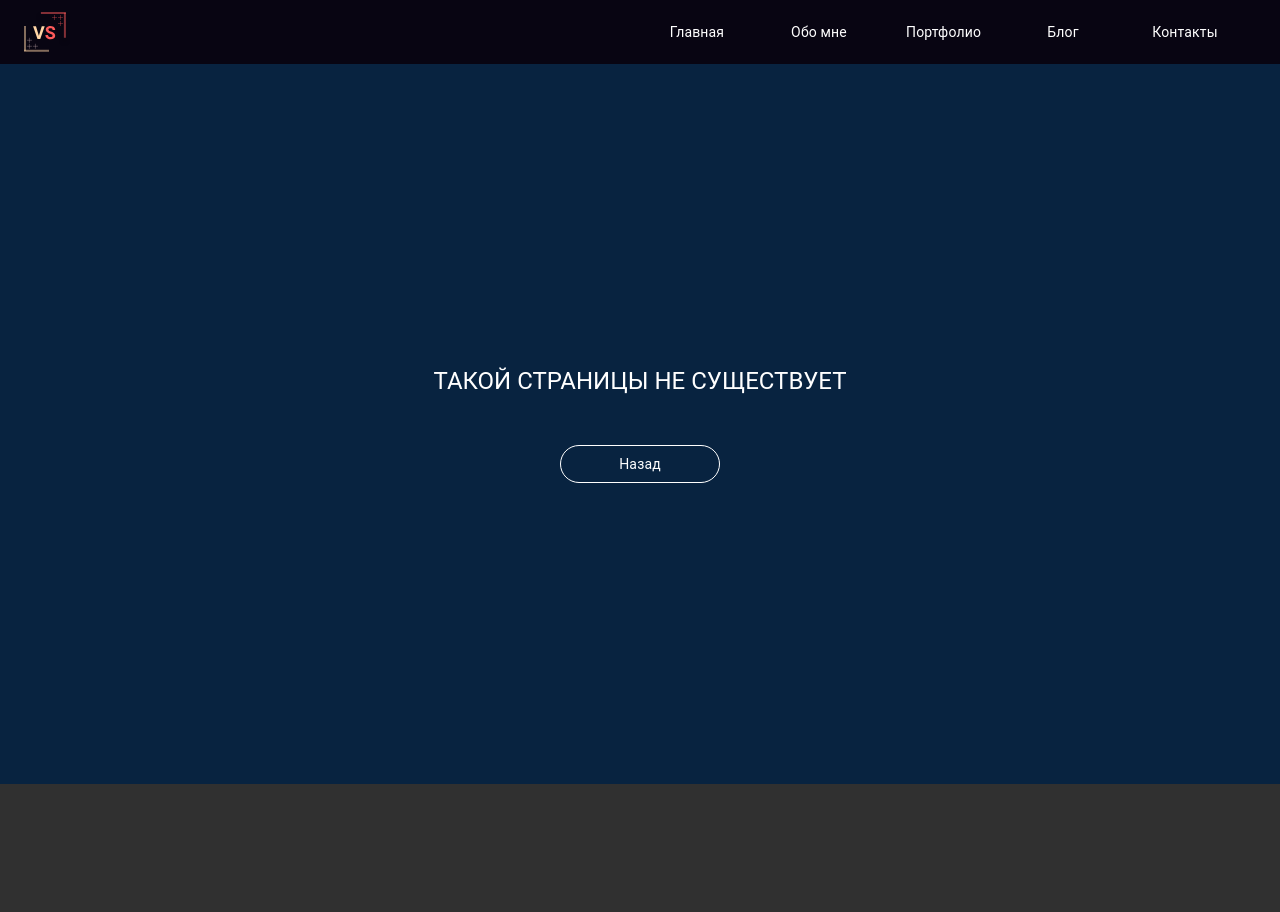
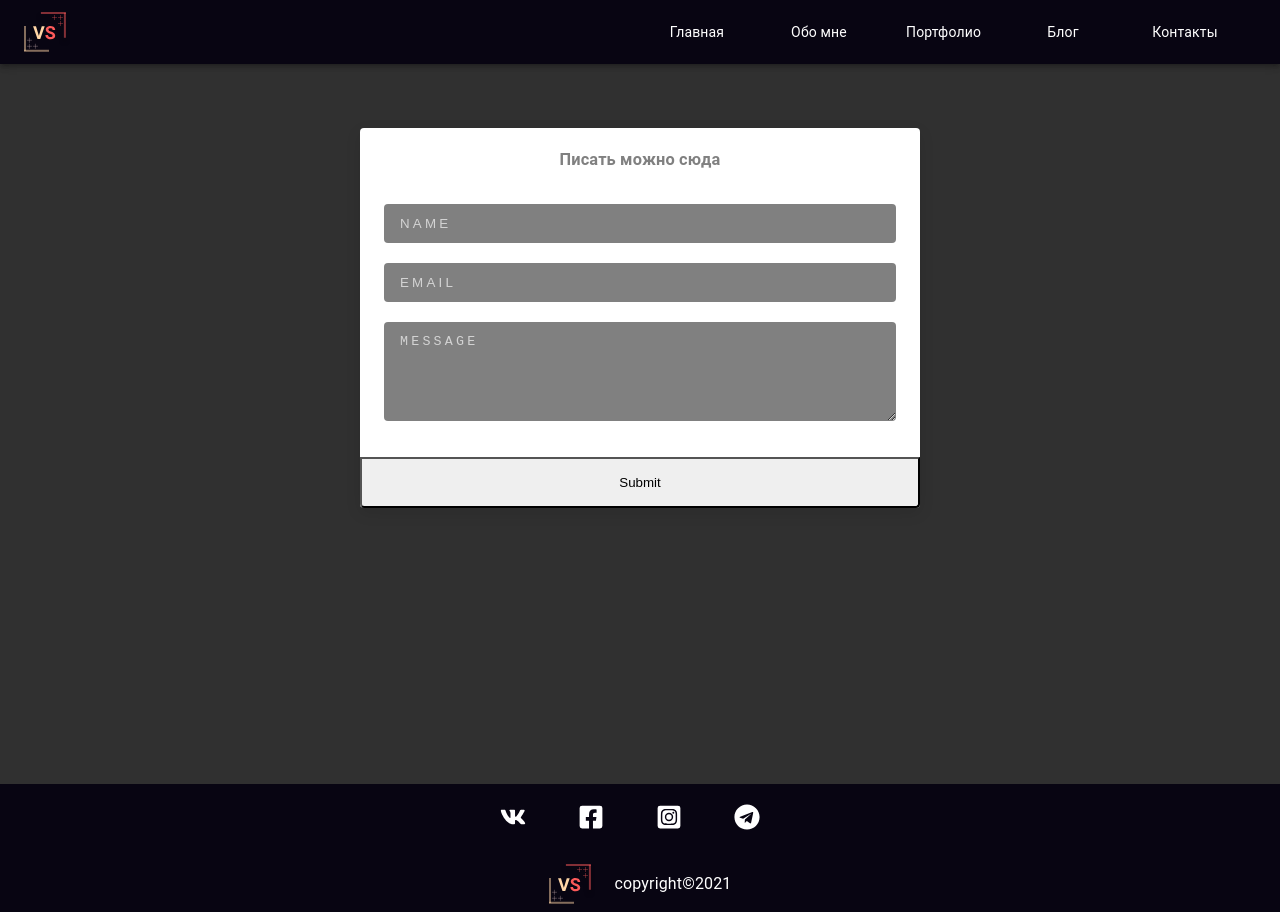
Before and after one commit to vladistarshinov/gatsby-resume, a Gatsby site: page /contact in a window 1280 px wide. Before the commit this address had no page. Before the commit the page ends 800 px from the top, so only its background shows below. Built offline with nearby package versions, Linux system fonts and the light colour scheme; Gatsby itself is replaced by a stand-in of ours.

Commit message:
Added contact

```diff
--- a/src/pages/about.js
+++ b/src/pages/about.js
@@ -79,7 +79,7 @@ export const query = graphql`
   }
 `
 
-const About = ({data: {about: {nodes}}}) => {
+const AboutPage = ({data: {about: {nodes}}}) => {
   const classes = useStyles()
   const {title, desc, image } = nodes[0]
   return (
@@ -100,4 +100,4 @@ const About = ({data: {about: {nodes}}}) => {
   )
 }
 
-export default About
+export default AboutPage
--- /dev/null
+++ b/src/pages/contact.js
@@ -0,0 +1,96 @@
+import * as React from "react"
+import { makeStyles } from "@material-ui/core/styles"
+import { Button, createTheme, ThemeProvider } from "@material-ui/core"
+import CssBaseline from "@material-ui/core/CssBaseline"
+import Layout from "../components/Layout"
+
+const darkTheme = createTheme({
+  palette: {
+    type: "dark"
+  }
+})
+
+const useStyles = makeStyles((theme) => ({
+  section: {
+    padding: "3rem 0",
+  },
+  contacts: {
+    height: "90vh"
+  },
+  contacts__page: {
+    display: "grid",
+    placeItems: "center",
+    padding: "5rem 0"
+  },
+  contacts__form: {
+    background: "#fff",
+    borderRadius: "0.25rem",
+    margin: "0 auto",
+    boxShadow: "0 5px 15px rgba(0, 0, 0, 0.1)",
+    transition: "all 0.3s linear",
+    width: "90vw",
+    maxWidth: "35rem",
+    "&:hover": {
+      boxShadow: "0 5px 15px rgba(0, 0, 0, 0.2)",
+    }
+  },
+  contacts__form_title: {
+    paddingTop: "1.25rem",
+    textAlign: "center",
+    color: "grey"
+  },
+  form__group: {
+    padding: "1rem 1.5rem"
+  },
+  form__control: {
+    display: "block",
+    width: "100%",
+    padding: "0.75rem 1rem",
+    border: "none",
+    marginBottom: "1.25rem",
+    background: "grey",
+    borderRadius: "0.25rem",
+    textTransform: "uppercase",
+    letterSpacing: "0.2rem",
+    "&::placeholder": {
+      color: "lightGrey",
+      textTransform: "uppercase",
+      letterSpacing: "0.2rem",
+    }
+  },
+  submit__btn: {
+    display: "block",
+    width: "100%",
+    padding: "1rem",
+    borderBottomLeftRadius: "0.25rem",
+    borderBottomRightRadius: "0.25rem",
+    borderTopRightRadius: 0,
+    borderTopLeftRadius: 0
+  }
+}))
+
+const Contact = () => {
+  const classes = useStyles()
+  return (
+    <ThemeProvider theme={darkTheme}>
+      <Layout>
+        <CssBaseline />
+        <section className={`${classes.section} ${classes.contacts}`}>
+          <article className={classes.contacts__form}>
+            <h3 className={classes.contacts__form_title}>Писать можно сюда</h3>
+            <form action="" method="POST">
+              <div className={classes.form__group}>
+                <input type="text" name="name" placeholder="name" className={classes.form__control} />
+                <input type="email" name="email" placeholder="email" className={classes.form__control} />
+                <textarea name="message" rows="5" placeholder="message" className={classes.form__control} />
+              </div>
+              <button type="submit" className={classes.submit__btn}>Submit</button>
+            </form>
+          </article>
+        </section>
+      </Layout>
+    </ThemeProvider>
+  )
+}
+
+export default Contact
```
